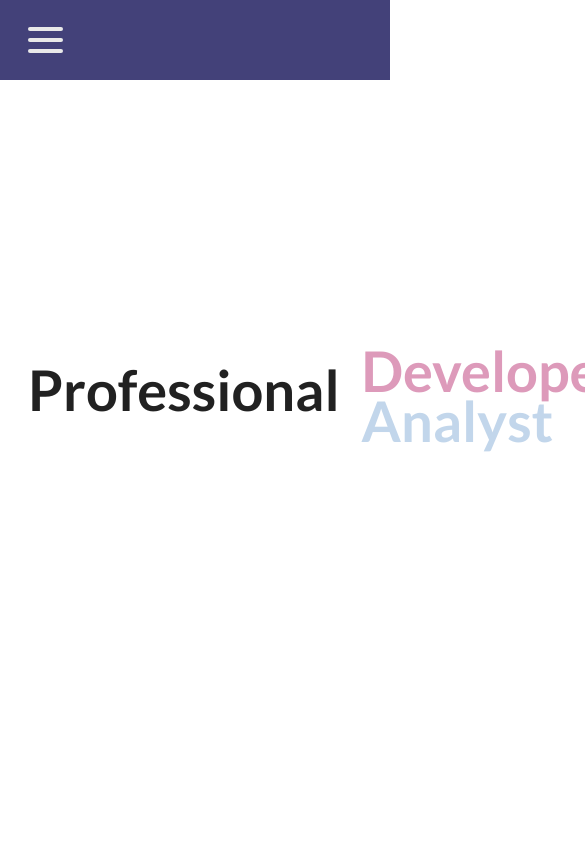
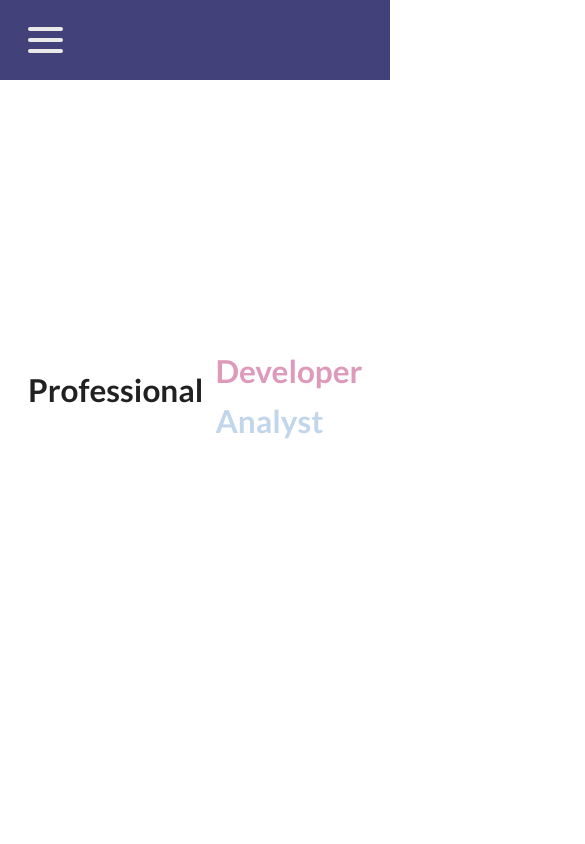
Before and after one commit to chris-av/portfolio-react, a Next.js app: page / in a window 390 px wide. Shown: the top 844 px of the page, 585 px wide, since content can reach past the window. Built offline with nearby package versions, Linux system fonts and the light colour scheme.

Commit message:
fix text size

```diff
--- a/components/Introduction.tsx
+++ b/components/Introduction.tsx
@@ -39,7 +39,7 @@ export default function Introduction() {
   return (
     <LayoutPadding myref={messageRef}>
       <div className="flex items-center h-full">
-        <h1 style={{ lineHeight: "7rem" }} className="relative -top-20 text-[4rem] text-4xl lg:text-8xl">Professional &nbsp;
+        <h1 style={{ lineHeight: "7rem" }} className="relative -top-20 text-4xl lg:text-8xl">Professional &nbsp;
           { transitions((style, item) => (
             <animated.span style={{ ...style, color: colors[item], lineHeight: "7rem" }} className={`opacity-0 overflow-hidden absolute`}>
               { item }
```
